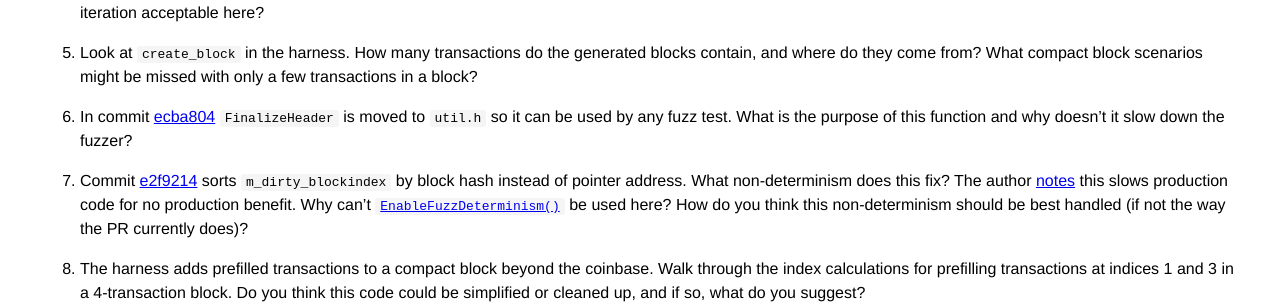
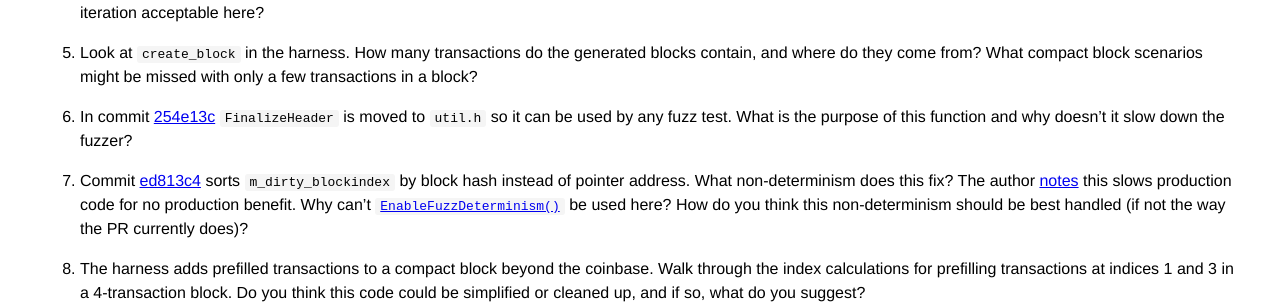
Before and after one commit to bitcoin-core-review-club/website, a Jekyll site: the page built from _posts/2025-10-08-#33300.md, in a window 1280 px wide. Shown: the part 1735-2039 px from the top of the page. Built offline with Jekyll 4.4.1, drawn with Linux system fonts in a browser that asks for light colours.

Commit message:
Fix commit links in 33300 notes

```diff
--- a/_posts/2025-10-08-#33300.md
+++ b/_posts/2025-10-08-#33300.md
@@ -69,9 +69,9 @@ commit: ed813c48f826d083becf93c741b483774c850c86
 
 5. Look at `create_block` in the harness. How many transactions do the generated blocks contain, and where do they come from? What compact block scenarios might be missed with only a few transactions in a block?
 
-6. In commit [ecba804](https://github.com/bitcoin/bitcoin/pull/33300/commits/ecba804b0d034bbb6e61510cd2161b2ae449ac8d) `FinalizeHeader` is moved to `util.h` so it can be used by any fuzz test. What is the purpose of this function and why doesn’t it slow down the fuzzer?
+6. In commit [254e13c](https://github.com/bitcoin/bitcoin/commit/254e13cd442a7a0fbb32ed6d9d20202d7eacfff9) `FinalizeHeader` is moved to `util.h` so it can be used by any fuzz test. What is the purpose of this function and why doesn’t it slow down the fuzzer?
 
-7. Commit [e2f9214](https://github.com/bitcoin/bitcoin/pull/33300/commits/e2f921458913bcbbe74115cdb2174b0ab31784f2) sorts `m_dirty_blockindex` by block hash instead of pointer address. What non-determinism does this fix?  The author [notes](https://github.com/bitcoin/bitcoin/pull/33300#issuecomment-3308381089) this slows production code for no production benefit. Why can't [`EnableFuzzDeterminism()`](https://github.com/bitcoin/bitcoin/blob/acc7f2a433b131597124ba0fbbe9952c4d36a872/src/util/check.h#L34) be used here? How do you think this non-determinism should be best handled (if not the way the PR currently does)?
+7. Commit [ed813c4](https://github.com/bitcoin/bitcoin/commit/ed813c48f826d083becf93c741b483774c850c86) sorts `m_dirty_blockindex` by block hash instead of pointer address. What non-determinism does this fix?  The author [notes](https://github.com/bitcoin/bitcoin/pull/33300#issuecomment-3308381089) this slows production code for no production benefit. Why can't [`EnableFuzzDeterminism()`](https://github.com/bitcoin/bitcoin/blob/acc7f2a433b131597124ba0fbbe9952c4d36a872/src/util/check.h#L34) be used here? How do you think this non-determinism should be best handled (if not the way the PR currently does)?
 
 8. The harness adds prefilled transactions to a compact block beyond the coinbase. Walk through the index calculations for prefilling transactions at indices 1 and 3 in a 4-transaction block. Do you think this code could be simplified or cleaned up, and if so, what do you suggest?
 
```
